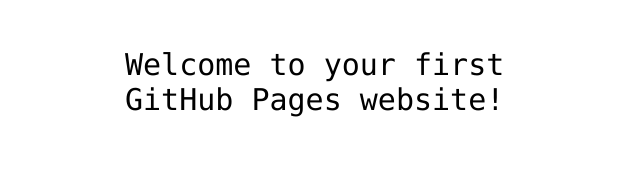
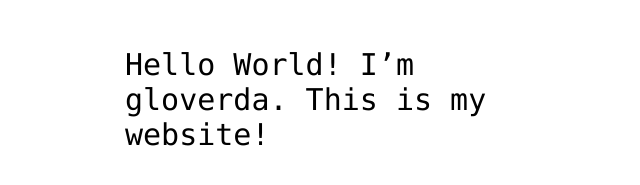
Before and after one commit to gloverda/gloverda.github.io, a plain HTML site: page index.html in a window 1280 px wide. Shown: the part 341-526 px from the top of the page, without its empty margins (315-955 px from the left). Drawn offline with Linux system fonts and the light colour scheme.

Commit message:
Update index.html
My introduction

```diff
--- a/index.html
+++ b/index.html
@@ -12,7 +12,7 @@
 <img src="https://octodex.github.com/images/daftpunktocat-thomas.gif" id="octocat" alt="octocat-gif" />
 
 <!-- Change this code here by copy and pasting your template on line 15 -->
-<p>Welcome to your first GitHub Pages website!</p>
+<p>Hello World! I’m gloverda. This is my website!</p>
 
 </body>
 </html>
```
